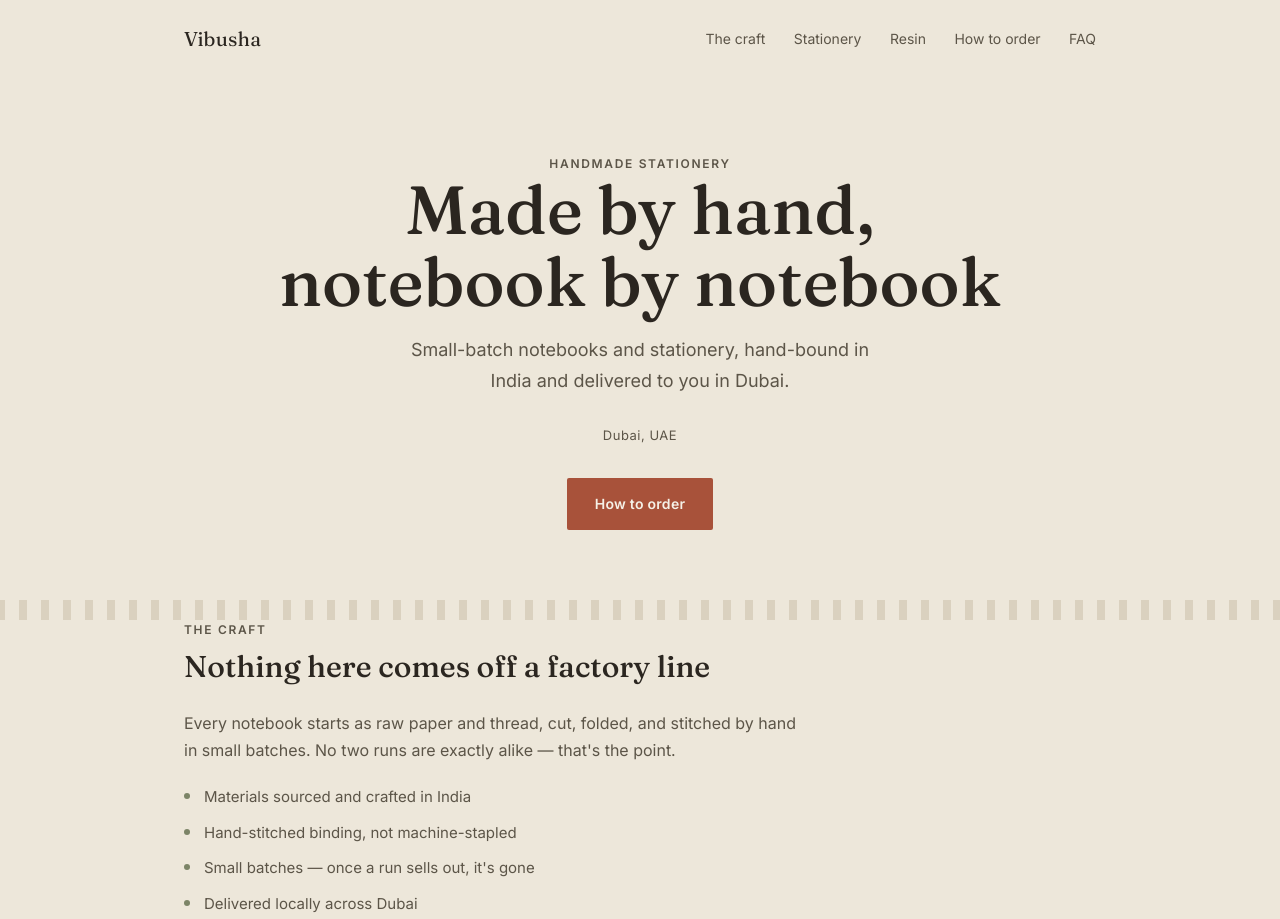
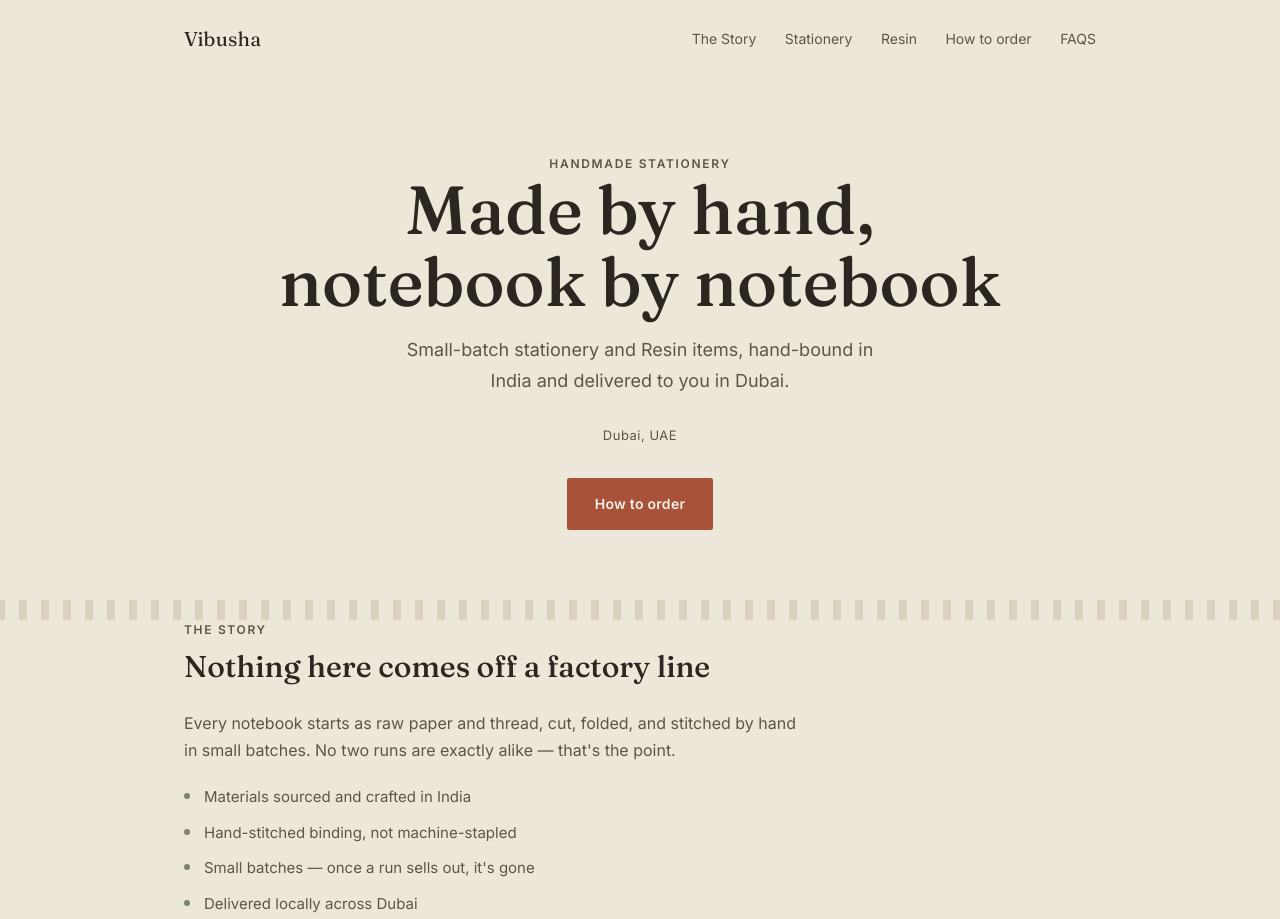
Before and after one commit to Amirullah-Vibusha/Vibusha, a plain HTML site: page index.html in a window 1280 px wide. Shown: the top 919 px of the page. Drawn offline with Linux system fonts and the light colour scheme.

Commit message:
Update index.html

```diff
--- a/index.html
+++ b/index.html
@@ -226,11 +226,11 @@
   <div class="wrap">
     <div class="logo">Vibusha</div>
     <nav>
-      <a href="#craft">The craft</a>
+      <a href="#craft">The Story</a>
       <a href="#products">Stationery</a>
       <a href="#resin">Resin</a>
       <a href="#order">How to order</a>
-      <a href="#faq">FAQ</a>
+      <a href="#faq">FAQS</a>
     </nav>
   </div>
 </header>
@@ -239,7 +239,7 @@
   <div class="wrap">
     <p class="eyebrow">Handmade stationery</p>
     <h1>Made by hand,<br>notebook by notebook</h1>
-    <p class="tagline">Small-batch notebooks and stationery, hand-bound in India and delivered to you in Dubai.</p>
+    <p class="tagline">Small-batch stationery and Resin items, hand-bound in India and delivered to you in Dubai.</p>
     <p class="loc">Dubai, UAE</p>
     <div style="margin-top:24px;">
       <a href="#order" class="btn">How to order</a>
@@ -250,7 +250,7 @@
 <div class="stitch"></div>
 
 <section id="craft" class="wrap">
-  <p class="eyebrow">The craft</p>
+  <p class="eyebrow">The Story</p>
   <h2>Nothing here comes off a factory line</h2>
   <div class="craft">
     <p>Every notebook starts as raw paper and thread, cut, folded, and stitched by hand in small batches. No two runs are exactly alike — that's the point.</p>
```
